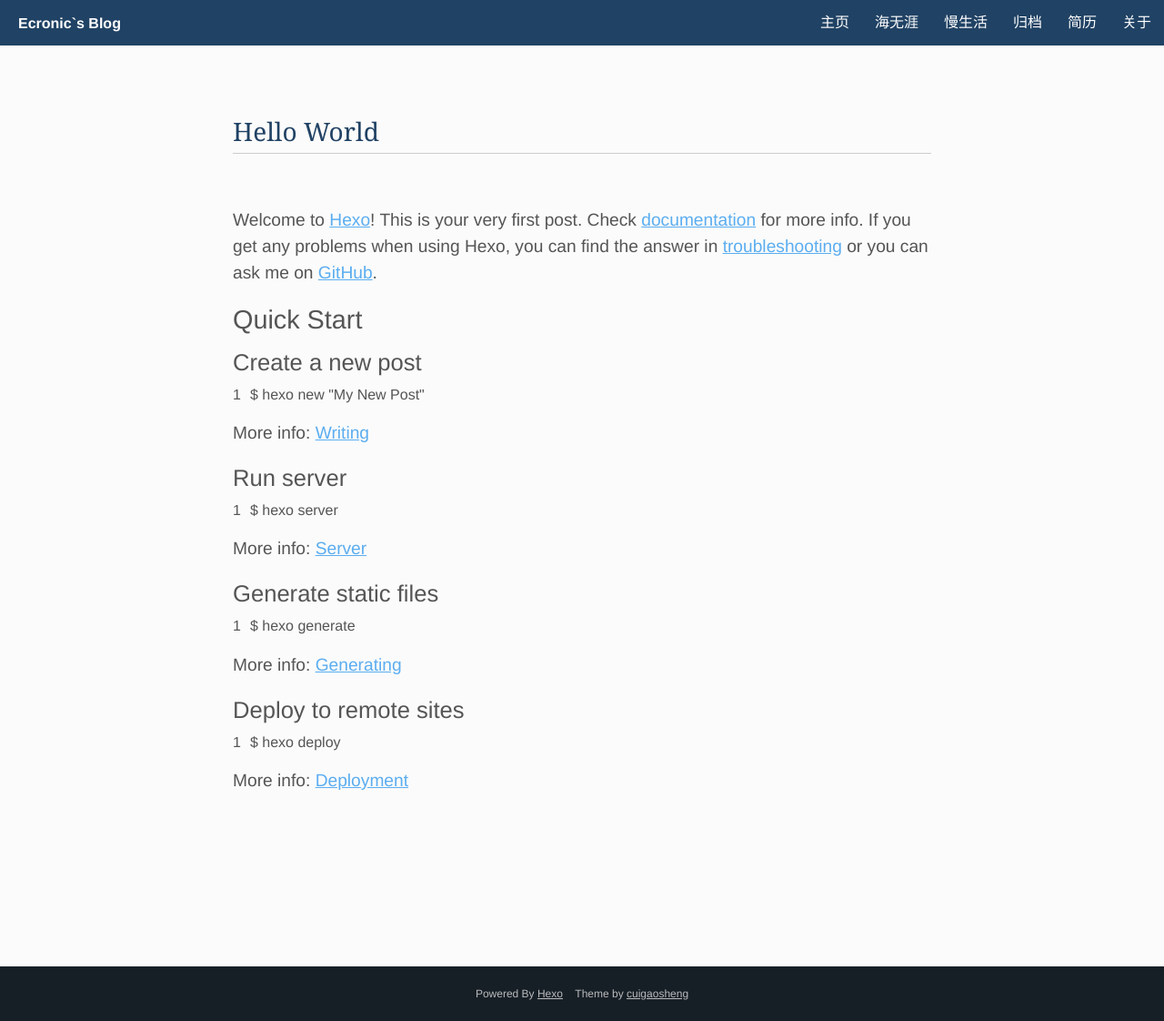
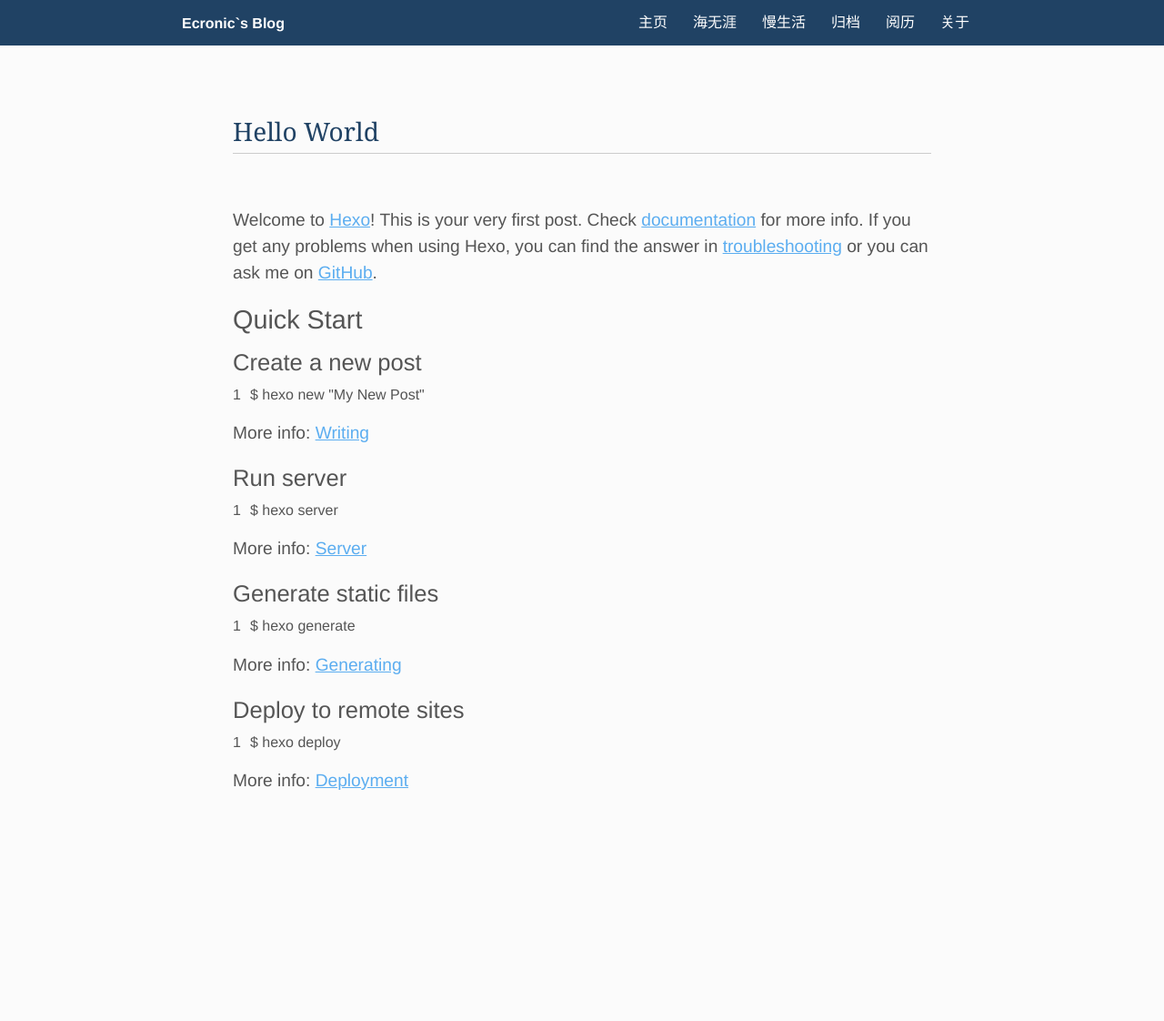
Before and after one commit to ecronic/ecronic.github.io, a plain HTML site: page 2018/06/04/hello-world/index.html in a window 1280 px wide. Shown: the whole page at 91% size. After the commit the page ends 1062 px from the top, so only its background shows below. Drawn offline with nearby package versions, Linux system fonts and the light colour scheme.

Commit message:
Site updated: 2018-06-05 00:16:00

```diff
--- a/2018/06/04/hello-world/index.html
+++ b/2018/06/04/hello-world/index.html
@@ -23,7 +23,7 @@
 
             <li><a href="/archives" >归档</a></li>
 
-            <li><a href="/resume" >简历</a></li>
+            <li><a href="/resume" >阅历</a></li>
 
             <li><a href="/about" >关于</a></li>
 
@@ -58,9 +58,6 @@
 </article>
 
     </div>
-    <footer id="footer-element">
-    <div class="info"><span>Powered By <a href="https://hexo.io/" target="blank">Hexo</a></span>&nbsp;&nbsp;&nbsp;&nbsp;<span>Theme by <a href="https://github.com/showonne/hexo_showonne" target="blank">cuigaosheng</a></span></div>
-</footer>
     <script src="/js/index.js"></script>
 </body>
 </html>
--- a/css/style.css
+++ b/css/style.css
@@ -98,7 +98,7 @@ header {
   z-index: 99999; }
   header .banner {
     position: absolute;
-    left: 20px;
+    left: 200px;
     top: 18px;
     font-weight: 800; }
     header .banner a {
@@ -115,7 +115,7 @@ header {
   header .menu_list {
     display: block;
     position: absolute;
-    right: 0;
+    right: 200px;
     list-style: none;
     transition: all .1s ease-out; }
     @media screen and (max-width: 376px) {
```
Also changed, not shown: archives/2018/06/index.html (+1 -4 lines), archives/2018/index.html (+1 -4 lines), archives/index.html (+1 -4 lines), index.html (+1 -4 lines).
